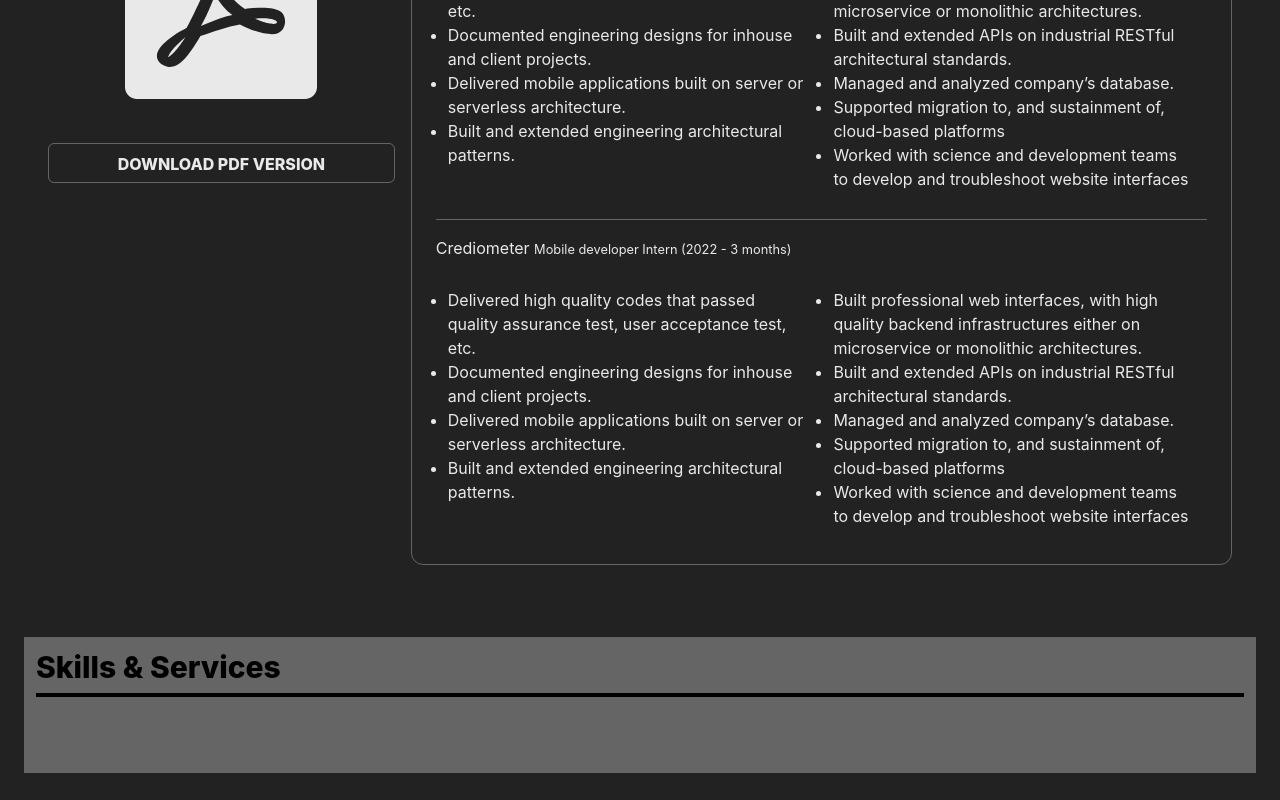
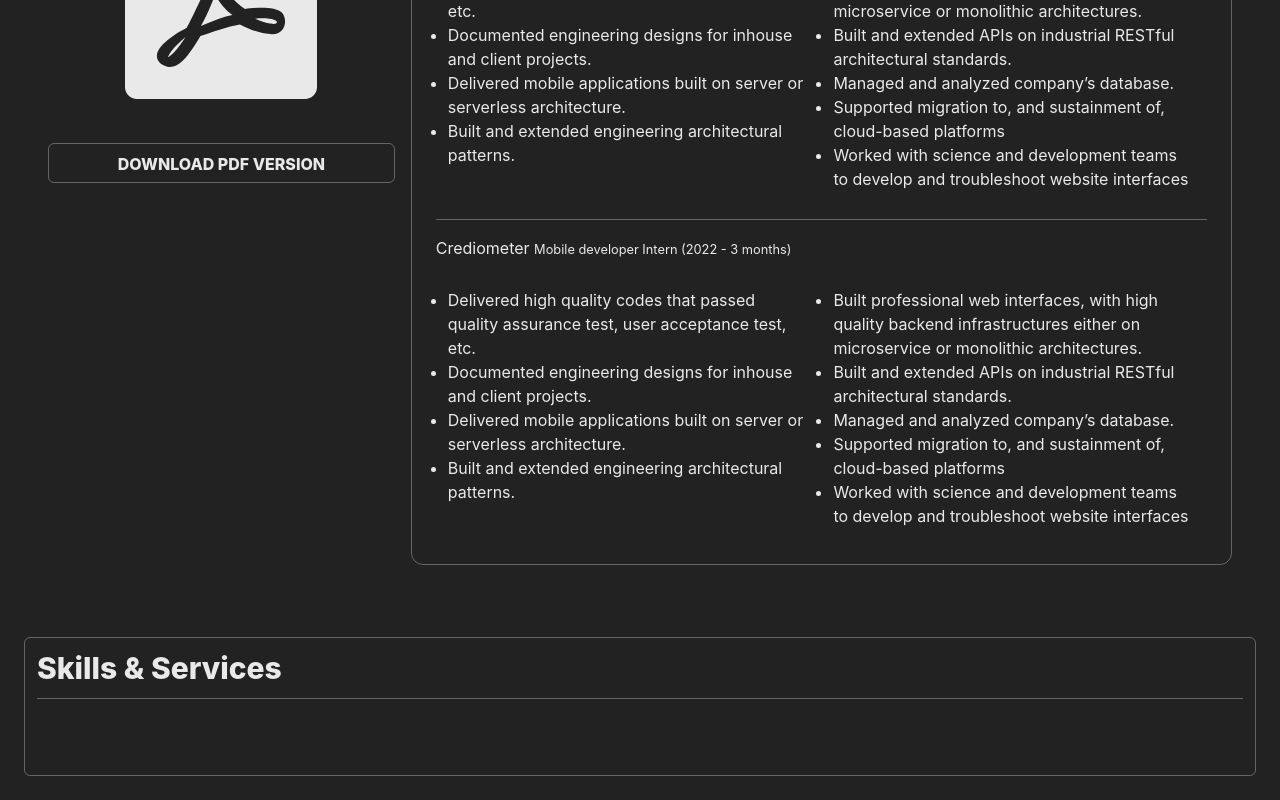
Before and after one commit to Chibueze-Adeyemi-Ajayi/REACT_portfolio, a React (Create React App) app: page / in a window 1280 px wide. Shown: the part 1249-2049 px from the top of the page. Built offline with nearby package versions, Linux system fonts and the light colour scheme.

Commit message:
My Portfolio

```diff
--- a/src/components/skill.js
+++ b/src/components/skill.js
@@ -7,8 +7,8 @@ const Card = (props) => {
 const Skill = () => {
     return (
         <div className="p-6">
-            <div className="bg-white/30 p-3 flex flex-col space-y-4">
-                <h1 className="text-black text-3xl font-extrabold border-b-4 border-black pb-2">Skills & Services</h1>
+            <div className="bg-inherit border border-white/30 rounded-md p-3 flex flex-col space-y-4">
+                <h1 className="text-white/90 text-3xl font-extrabold border-b border-white/30 pb-3">Skills & Services</h1>
                 <section className="w-full h-full p-6 grid grid-cols-3 gap-6">
                     <Card />
                 </section>
```
